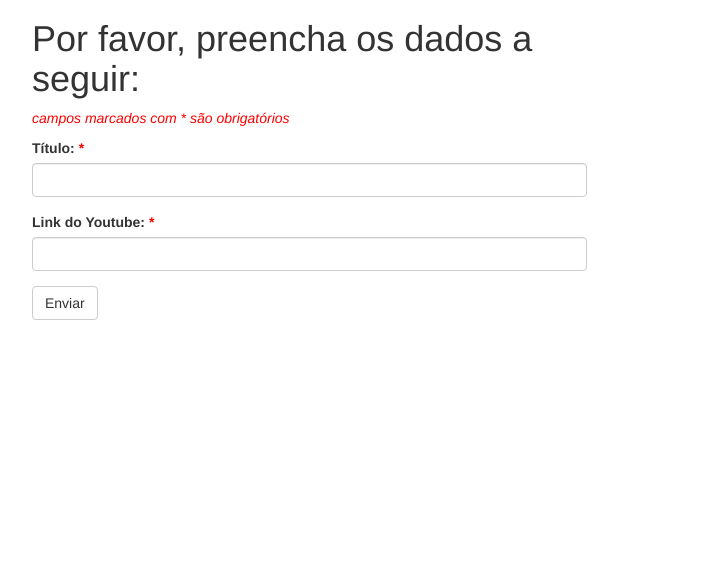
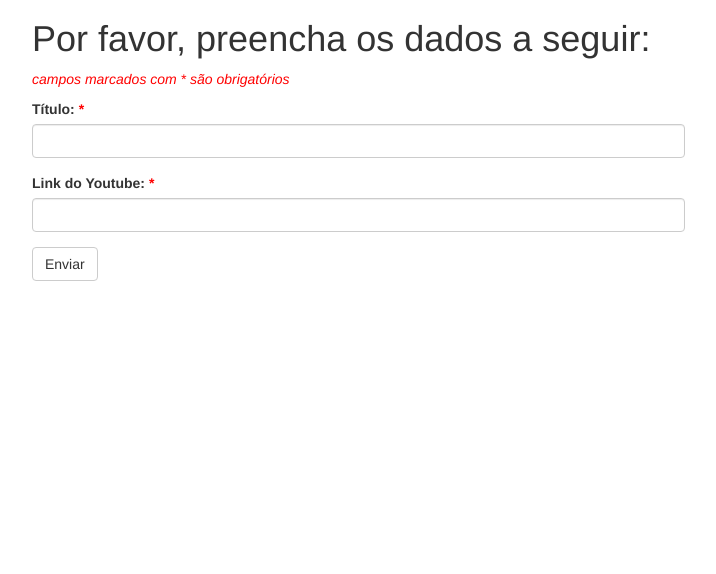
Before and after one commit to ribeiro-eduardo/crossfit, a PHP site: page /crossfit/form-demos.php in a window 1280 px wide. Shown: the part 101-675 px from the top of the page, without its empty margins (38-754 px from the left). Run offline with PHP 8.4, Linux system fonts and the light colour scheme; the visitor is signed in with stand-in values (Sample User, id 1); data that the repository does not hold is empty; some libraries are stand-ins or nearby versions.

Commit message:
eventos e imagens senha form usuario

```diff
--- a/admin/eventos.php
+++ b/admin/eventos.php
@@ -48,7 +48,7 @@ $eventos = $eventosBO->get($eventosVO);
                 <? for ($i = 0; $i < count($eventos); $i++) { ?>
                     <tr>
                         <td><?= $eventos[$i]['id'] ?></td>
-                        <td><? echo $eventos[$i]['nome']; ?></td>
+                        <td onclick="document.location = 'visualizar-evento.php?id=<?=$eventos[$i]['id']?>'; "><? echo $eventos[$i]['nome']; ?></td>
                         <td><?= $eventos[$i]['data'] ?></td>
                         <td>
                             <a href="javascript:void(0);" onclick="visualizar(<?= $eventos[$i]['id'] ?>);"><span
--- a/admin/form-demos.php
+++ b/admin/form-demos.php
@@ -18,7 +18,7 @@ require("lib/DBMySql.php");
 
 <div class="container">
     <div class="row">
-        <div class="col-sm-6">
+        <div class="col-sm-7">
             <h1>Por favor, preencha os dados a seguir:</h1>
 
             <p style="color: red"><i>campos marcados com * s&atilde;o obrigat&oacute;rios</i></p>
```
Also changed, not shown: admin/img/false.png (added), admin/img/true.png (added).
